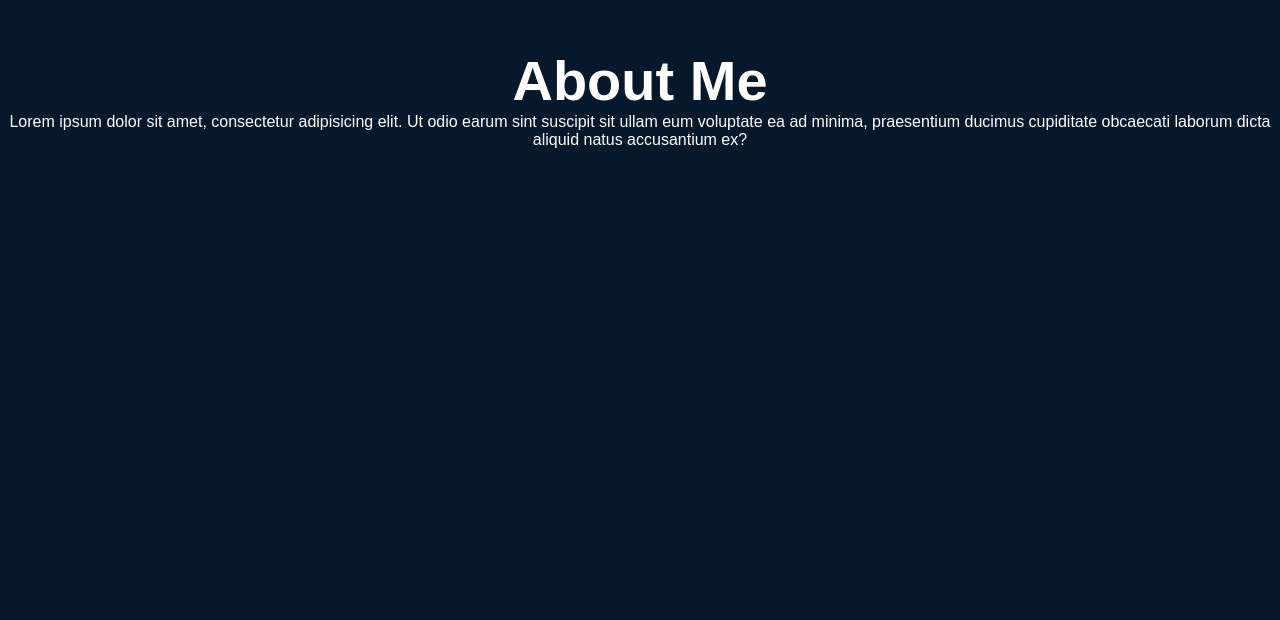
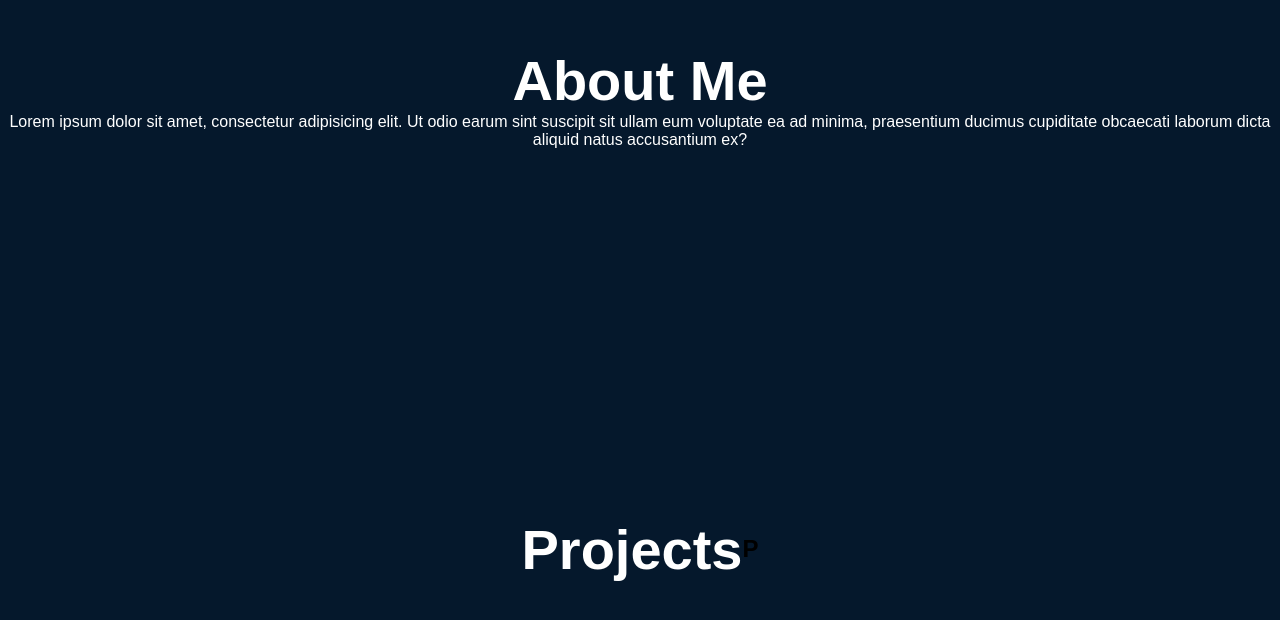
Before and after one commit to LuisCastilloKC/luis-castillo-portfolio, a React (Create React App) app: page / in a window 1280 px wide. Shown: the part 412-1032 px from the top of the page. Before the commit the page ends 800 px from the top, so only its background shows below. Built offline with nearby package versions, Linux system fonts and the light colour scheme.

Commit message:
add projects to home, style it,  center hanburgermenu items

```diff
--- a/package.json
+++ b/package.json
@@ -8,6 +8,7 @@
     "@testing-library/user-event": "^12.1.10",
     "react": "^17.0.2",
     "react-dom": "^17.0.2",
+    "react-icons": "^4.3.1",
     "react-router-dom": "^6.0.2",
     "react-scripts": "4.0.3",
     "styled-components": "^5.3.3",
--- a/src/App.js
+++ b/src/App.js
@@ -18,7 +18,7 @@ const App = () => {
                 <Route path="/#contact" element={<Contact />} />
             </Routes>
             <About />
-            {/* <Projects /> */}
+            <Projects />
         </div>
     );
 };
--- a/src/components/Navbar/RightNav.jsx
+++ b/src/components/Navbar/RightNav.jsx
@@ -6,6 +6,7 @@ const Ul = styled.ul`
     list-style: none;
     display: flex;
     flex-flow: row nowrap;
+    align-items: center;
 
     li {
     padding: 18px 10px;
--- a/src/pages/Projects.jsx
+++ b/src/pages/Projects.jsx
@@ -1,8 +1,16 @@
 import React from 'react';
+import { ProjectsContainerStyled } from '../styles/Container';
 
 const Projects = () => {
     return (
-        <h1>This all work project page</h1>
+        <ProjectsContainerStyled>
+            <div>
+                <h1>Projects</h1>
+            </div>
+            <div>
+                <h2>P</h2>
+            </div>
+        </ProjectsContainerStyled>
     );
 }
 export default Projects;
--- a/src/styles/Container.js
+++ b/src/styles/Container.js
@@ -38,3 +38,17 @@ export const AboutContainerStyled = styled.div`
 
     }
 `;
+
+export const ProjectsContainerStyled = styled.div`
+    display: flex;
+    justify-content: center;
+    align-items: center;
+    height: 800px;
+
+
+    h1 {
+        color: #ffffff;
+        font-size: 3.5em;
+    }
+
+`;
```
Also changed, not shown: 2 other files (tests, documents, lock files or other folders).
